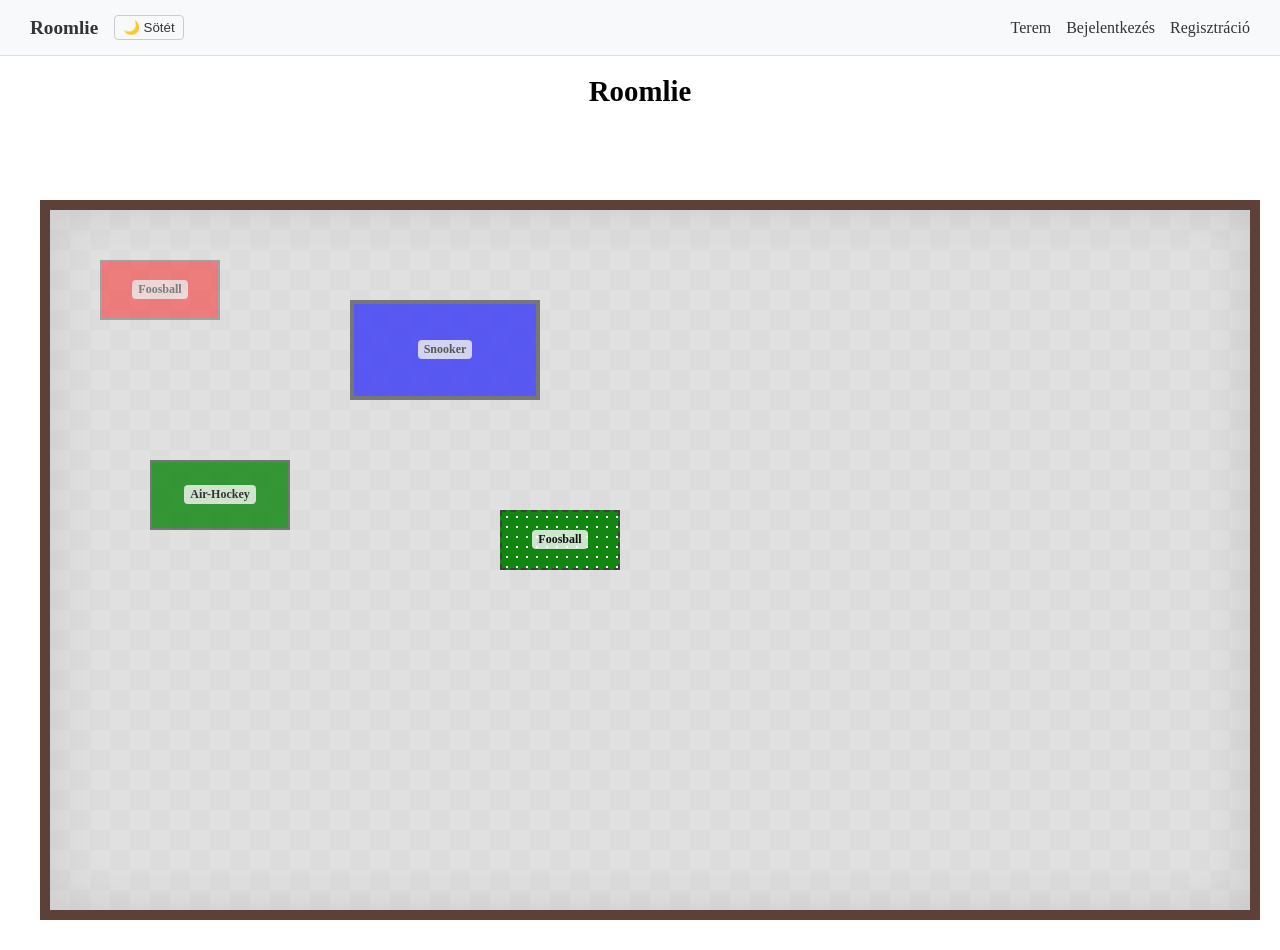
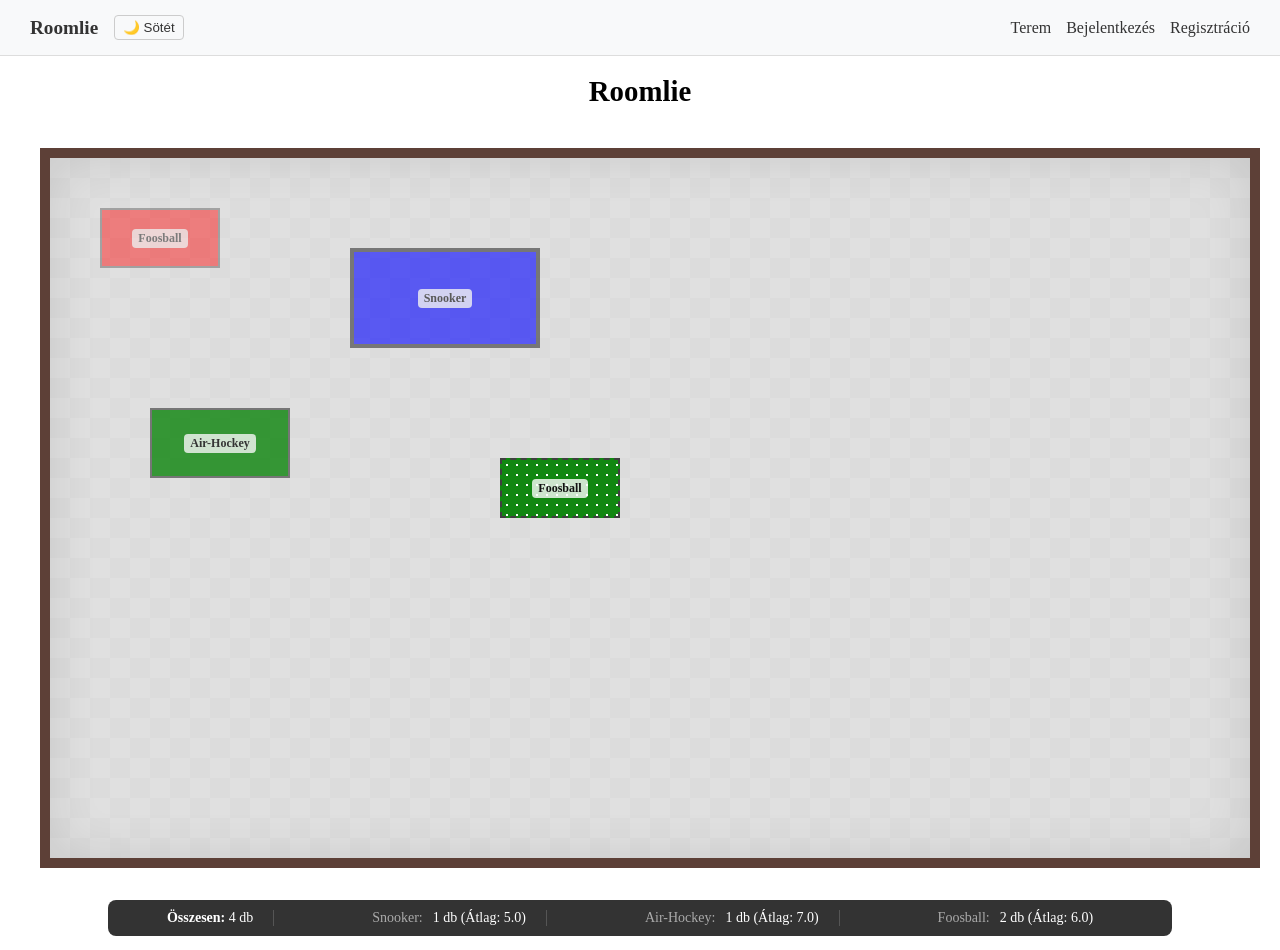
Before and after one commit to Varoczi/React_beadando_v2, a React (Vite) app: page / in a window 1280 px wide. Shown: the top 950 px of the page. Built offline with nearby package versions, Linux system fonts and the light colour scheme.

Commit message:
css margin fixes

```diff
--- a/src/components/Osszesito.css
+++ b/src/components/Osszesito.css
@@ -8,7 +8,8 @@
   color: white;
   padding: 10px 20px;
   border-radius: 8px;
-  margin-bottom: 20px;
+  margin-top: 2rem;
+  margin-bottom: 2rem;
   font-size: 14px;
 }
 
--- a/src/pages/Home.css
+++ b/src/pages/Home.css
@@ -1,7 +1,10 @@
 .app-container {
   display: flex;
   flex-direction: column;
-  gap: 2rem;
+}
+
+h1 {
+  margin-bottom: 0;
 }
 
 .main-content {
```
